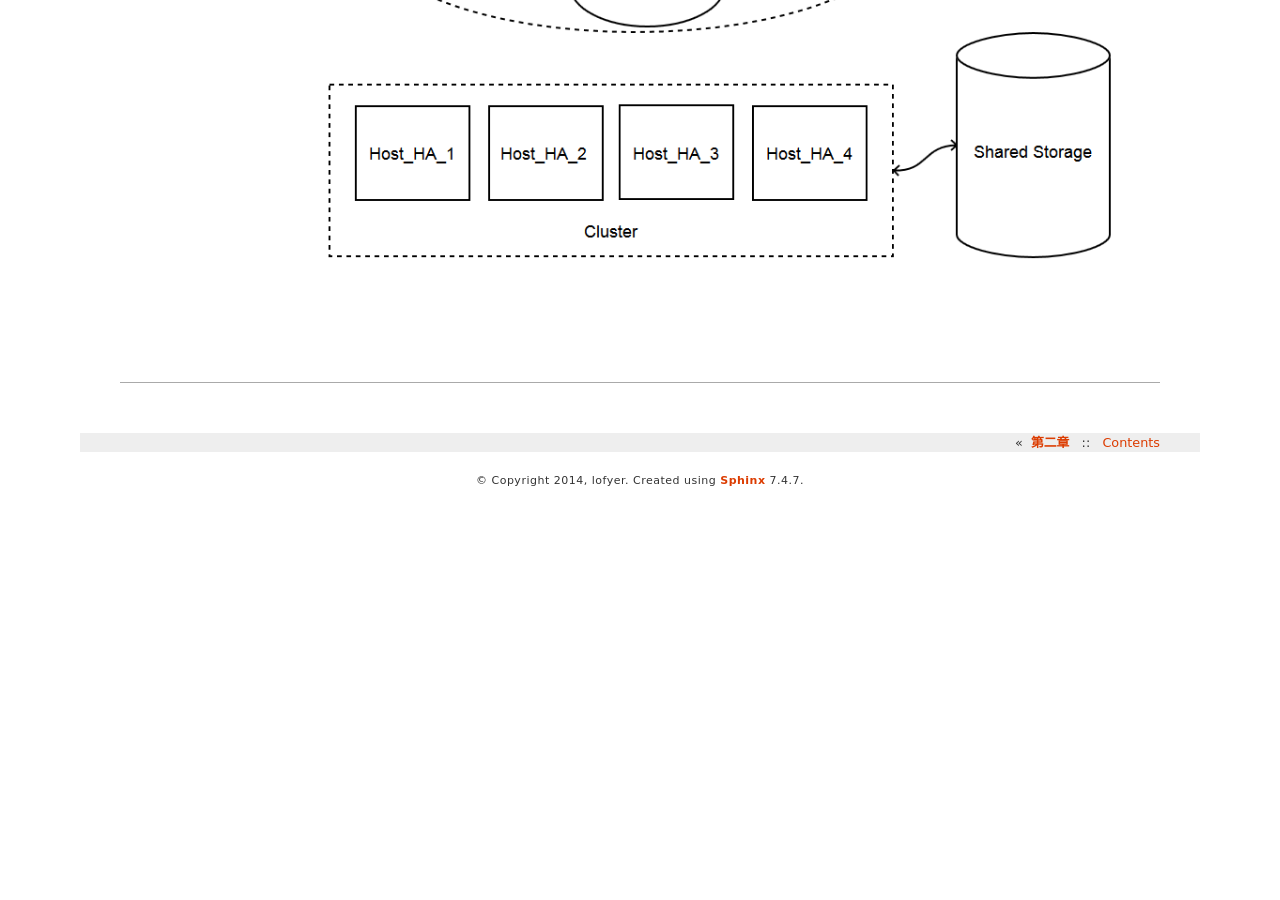
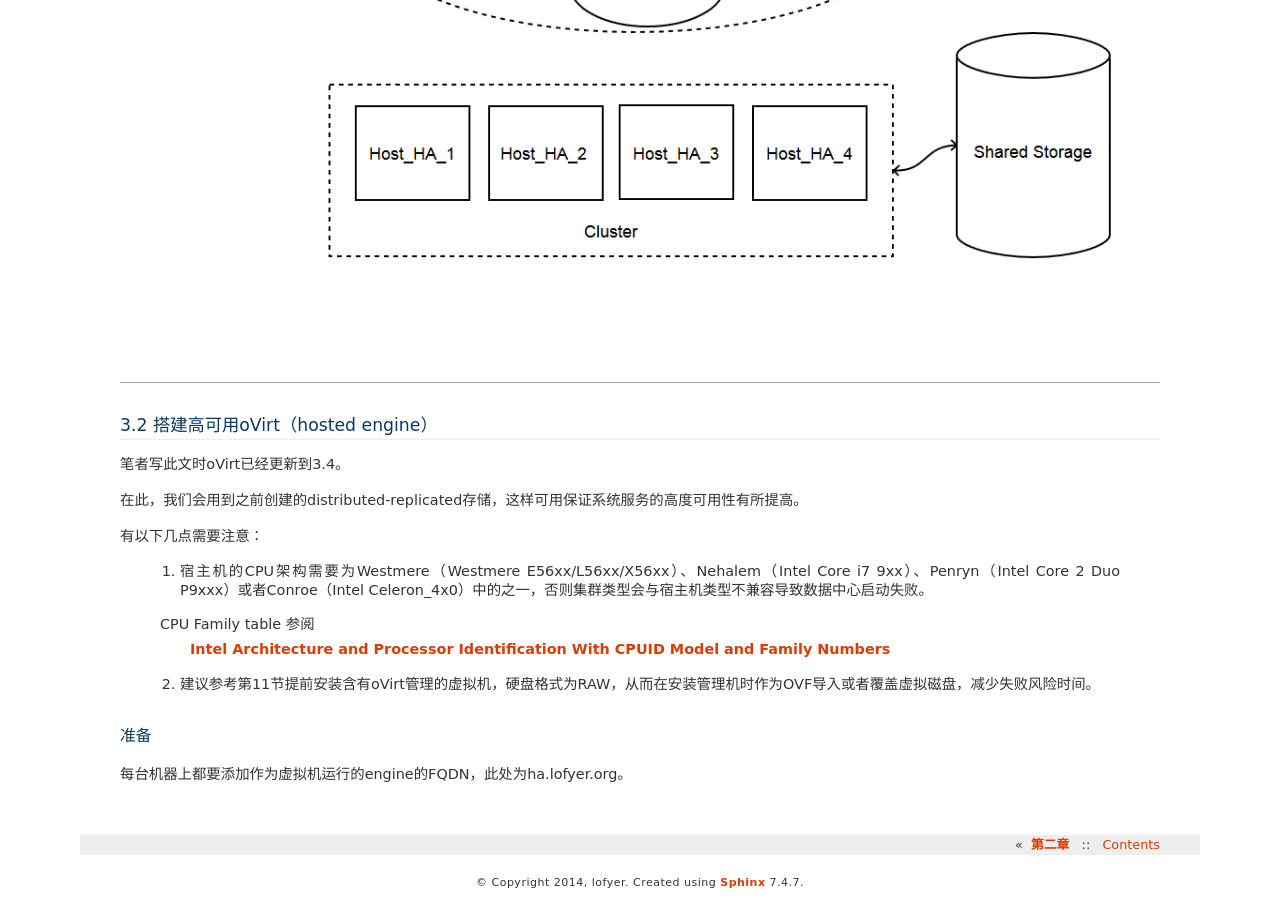
Before and after one commit to lofyer/InTheCloud, a Sphinx documentation site: the page built from source/posts/ch03.rst, in a window 1280 px wide and 900 px high, scrolled down 1577 px. Built offline with Sphinx 7.4.7, drawn with Linux system fonts in a browser that asks for light colours; formulas are drawn with MathJax 3; before the commit the page ends 2075 px from its top, so only the background shows below that.

Commit message:
第三章誊写

```diff
--- a/source/posts/ch02.rst
+++ b/source/posts/ch02.rst
@@ -443,7 +443,10 @@ normal、replica、striped卷组合
 
     #. 恢复扩展属性
 
-#. 当一个卷正在使用时，你删除了其中一个brick，并试图再次使用时，可能会出现“/bricks/app or a prefix of it is already part of a volume”，对于3.3版本以后的glusterfs有此问题。
+砖块复用
+~~~~~~~~
+
+当一个卷正在使用时，你删除了其中一个brick，并试图再次使用时，可能会出现“/bricks/app or a prefix of it is already part of a volume”，对于3.3版本以后的glusterfs有此问题。
 
     解决方法：
 
--- a/source/posts/ch03.rst
+++ b/source/posts/ch03.rst
@@ -38,3 +38,26 @@ oVirt目前两种部署方式：
 |高可用管理机      |.. image:: ../images/03-02.png|
 |                  |    :align: center            |
 +------------------+------------------------------+
+
+3.2 搭建高可用oVirt（hosted engine）
+------------------------------------
+
+笔者写此文时oVirt已经更新到3.4。
+
+在此，我们会用到之前创建的distributed-replicated存储，这样可用保证系统服务的高度可用性有所提高。
+
+有以下几点需要注意：
+
+.. epigraph::
+
+    1. 宿主机的CPU架构需要为Westmere（Westmere E56xx/L56xx/X56xx）、Nehalem（Intel Core i7 9xx）、Penryn（Intel Core 2 Duo P9xxx）或者Conroe（Intel Celeron_4x0）中的之一，否则集群类型会与宿主机类型不兼容导致数据中心启动失败。
+
+    CPU Family table 参阅
+        `Intel Architecture and Processor Identification With CPUID Model and Family Numbers <https://software.intel.com/en-us/articles/intel-architecture-and-processor-identification-with-cpuid-model-and-family-numbers>`_
+
+    2. 建议参考第11节提前安装含有oVirt管理的虚拟机，硬盘格式为RAW，从而在安装管理机时作为OVF导入或者覆盖虚拟磁盘，减少失败风险时间。
+
+准备
+~~~~
+
+每台机器上都要添加作为虚拟机运行的engine的FQDN，此处为ha.lofyer.org。
```
